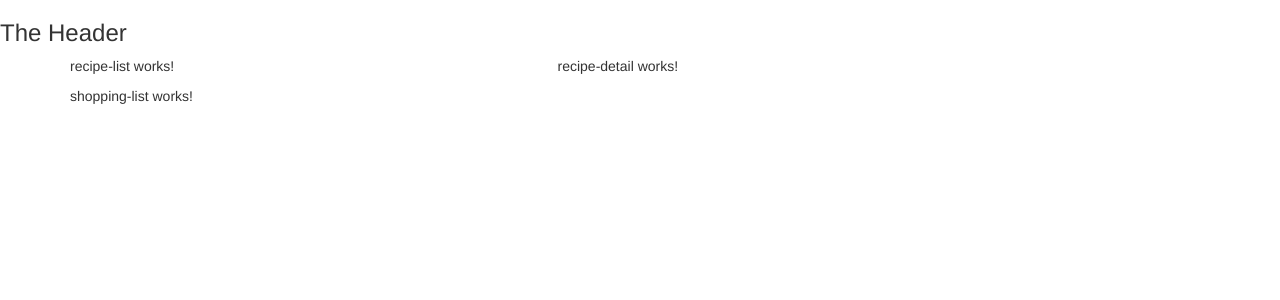
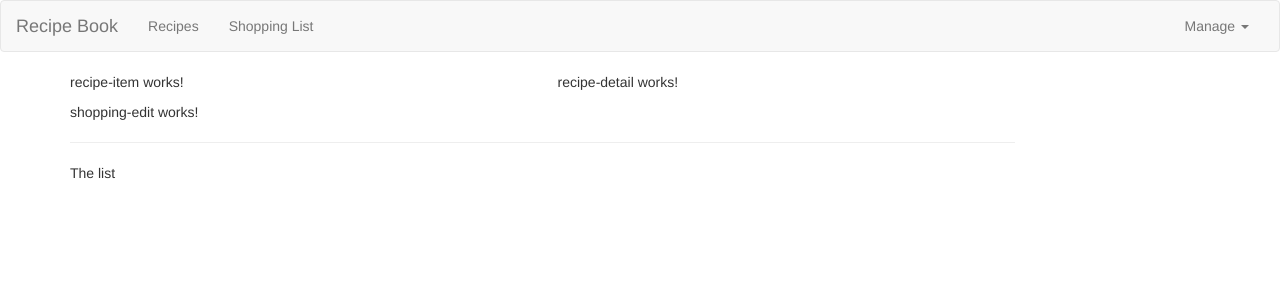
Before and after one commit to eliasrosales88/angular-courseproject, an Angular app: page / in a window 1280 px wide. Shown: the top 300 px of the page. Built offline with nearby package versions, Linux system fonts and the light colour scheme.

Commit message:
Creating the navbar

```diff
--- a/src/app/header/header.component.html
+++ b/src/app/header/header.component.html
@@ -1 +1,23 @@
-<h3>The Header</h3>
+<nav class="navbar navbar-default">
+  <div class="container-fluid">
+    <div class="navbar-header">
+      <a href="#" class="navbar-brand">Recipe Book</a>
+    </div>
+
+    <div class="collapse navbar-collapse">
+      <ul class="nav navbar-nav">
+        <li><a href="#">Recipes</a></li>
+        <li><a href="#">Shopping List</a></li>
+      </ul>
+      <ul class=" nav navbar-nav navbar-right">
+        <li class="dropdown">
+          <a href="#" class="dropdown-toggle" role="buton">Manage <span class="caret"></span></a>
+          <ul class="dropdown-menu">
+            <li><a href="#">Save Data</a></li>
+            <li><a href="#">Fetch Data</a></li>
+          </ul>
+        </li>
+      </ul>
+    </div>
+  </div>
+</nav>
--- a/src/app/recipes/recipe-list/recipe-list.component.html
+++ b/src/app/recipes/recipe-list/recipe-list.component.html
@@ -1,3 +1 @@
-<p>
-  recipe-list works!
-</p>
+<app-recipe-item></app-recipe-item>
--- a/src/app/shopping-list/shopping-list.component.html
+++ b/src/app/shopping-list/shopping-list.component.html
@@ -1,3 +1,7 @@
-<p>
-  shopping-list works!
-</p>
+<div class="row">
+  <div class="col-xs-10">
+    <app-shopping-edit></app-shopping-edit>
+    <hr>
+    <p>The list</p>
+  </div>
+</div>
```
